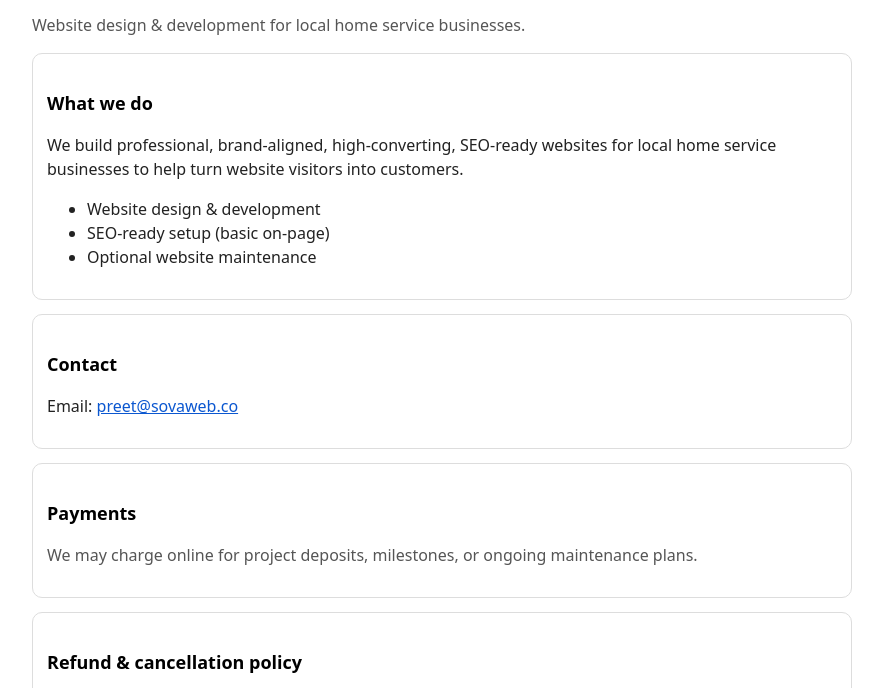
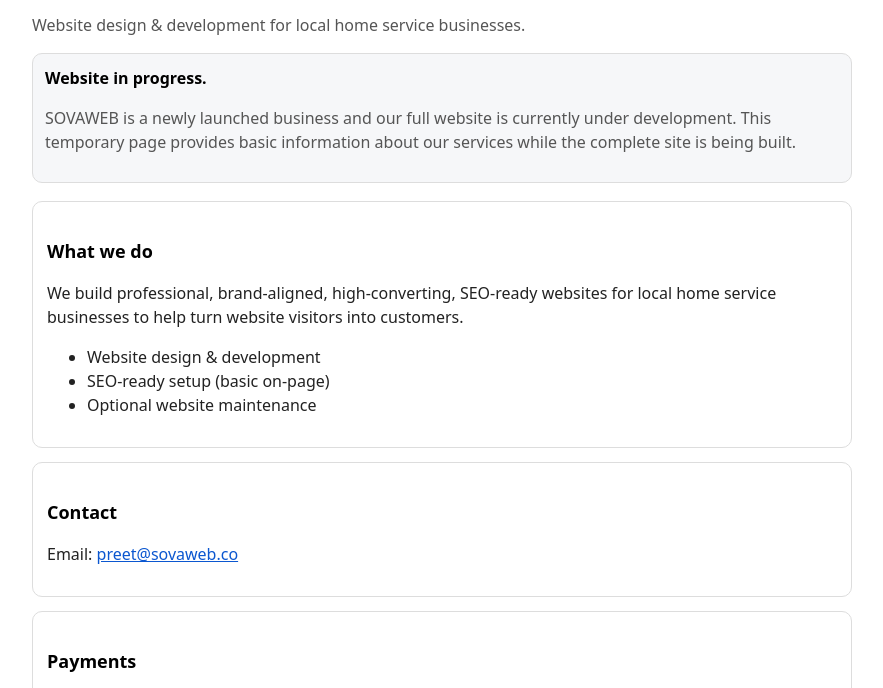
Before and after one commit to Preet-sovaweb/sovaweb.co, a plain HTML site: page index.html in a window 1280 px wide. Shown: the part 85-773 px from the top of the page, without its empty margins (198-1081 px from the left). Drawn offline with Linux system fonts and the light colour scheme.

Commit message:
Update index.html

```diff
--- a/index.html
+++ b/index.html
@@ -12,12 +12,21 @@
     p,li{color:#222}
     .muted{color:#555}
     .box{border:1px solid #ddd;border-radius:10px;padding:14px;margin:14px 0}
+    .notice{background:#f6f7f9;border:1px solid #ddd;border-radius:10px;padding:12px;margin-bottom:18px}
     a{color:#0b57d0}
   </style>
 </head>
 <body>
   <h1>SOVAWEB</h1>
   <p class="muted">Website design & development for local home service businesses.</p>
+
+  <div class="notice">
+    <strong>Website in progress.</strong>
+    <p class="muted">
+      SOVAWEB is a newly launched business and our full website is currently under development.
+      This temporary page provides basic information about our services while the complete site is being built.
+    </p>
+  </div>
 
   <div class="box">
     <h2>What we do</h2>
@@ -35,7 +44,7 @@
   <div class="box">
     <h2>Contact</h2>
     <p>
-      Email: <a href="mailto:preet@sovaweb.co">preet@sovaweb.co</a><br/>
+      Email: <a href="mailto:preet@sovaweb.co">preet@sovaweb.co</a>
     </p>
   </div>
 
```
